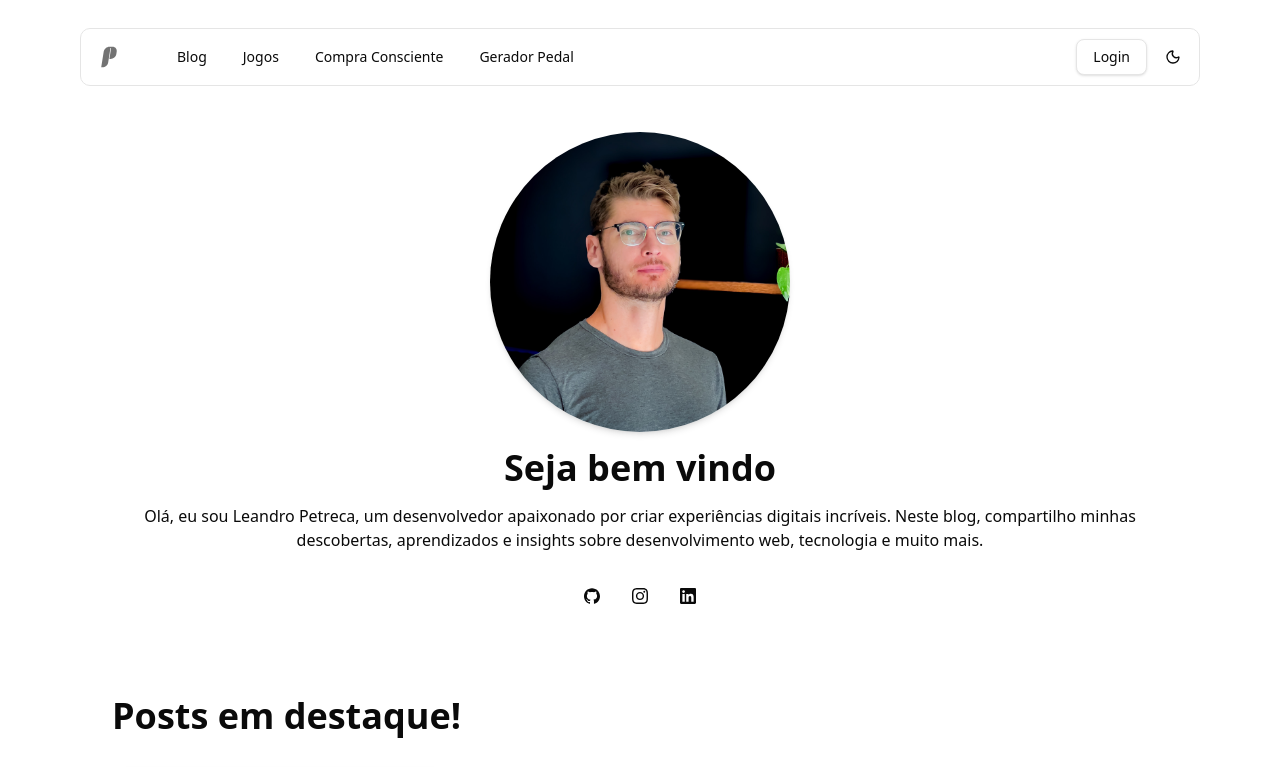
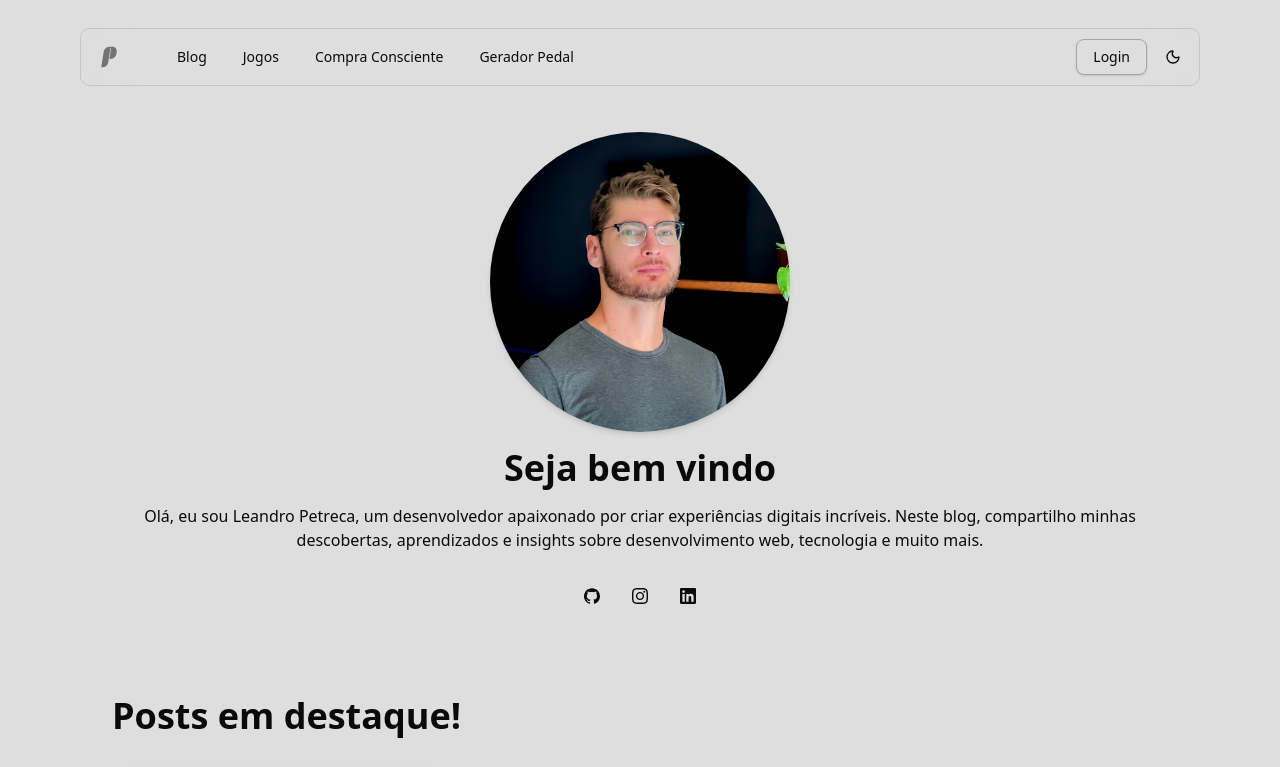
Before and after one commit to petrecasoftvaro/petreca-website, a Next.js app: page / in a window 1280 px wide. Shown: the top 767 px of the page. Built offline with nearby package versions, Linux system fonts and the light colour scheme; no server answers.

Commit message:
fix: light theme

```diff
--- a/app/global.css
+++ b/app/global.css
@@ -44,14 +44,14 @@
 
 :root {
   --radius: 0.625rem;
-  --background: oklch(1 0 0);
+  --background: oklch(0.90 0 0);
   --foreground: oklch(0.145 0 0);
   --card: oklch(1 0 0);
   --card-foreground: oklch(0.145 0 0);
-  --popover: oklch(1 0 0);
+  --popover: oklch(0.90 0 0);
   --popover-foreground: oklch(0.145 0 0);
   --primary: oklch(0.205 0 0);
-  --primary-foreground: oklch(0.985 0 0);
+  --primary-foreground: oklch(0.885 0 0);
   --secondary: oklch(0.97 0 0);
   --secondary-foreground: oklch(0.205 0 0);
   --muted: oklch(0.97 0 0);
@@ -59,8 +59,8 @@
   --accent: oklch(0.97 0 0);
   --accent-foreground: oklch(0.205 0 0);
   --destructive: oklch(0.577 0.245 27.325);
-  --border: oklch(0.922 0 0);
-  --input: oklch(0.922 0 0);
+  --border: oklch(0.822 0 0);
+  --input: oklch(0.722 0 0);
   --ring: oklch(0.708 0 0);
   --chart-1: oklch(0.646 0.222 41.116);
   --chart-2: oklch(0.6 0.118 184.704);
--- a/components/AppBar/ColorModeIconDropdown.tsx
+++ b/components/AppBar/ColorModeIconDropdown.tsx
@@ -12,7 +12,7 @@ export default function ColorModeIconDropdown({
   size = "medium",
 }: ColorModeIconDropdownProps) {
   const [mounted, setMounted] = useState(false);
-  const [theme, setTheme] = useState<"light" | "dark">("light");
+  const [theme, setTheme] = useState<"light" | "dark">("dark");
 
   useEffect(() => {
     setMounted(true);
```
